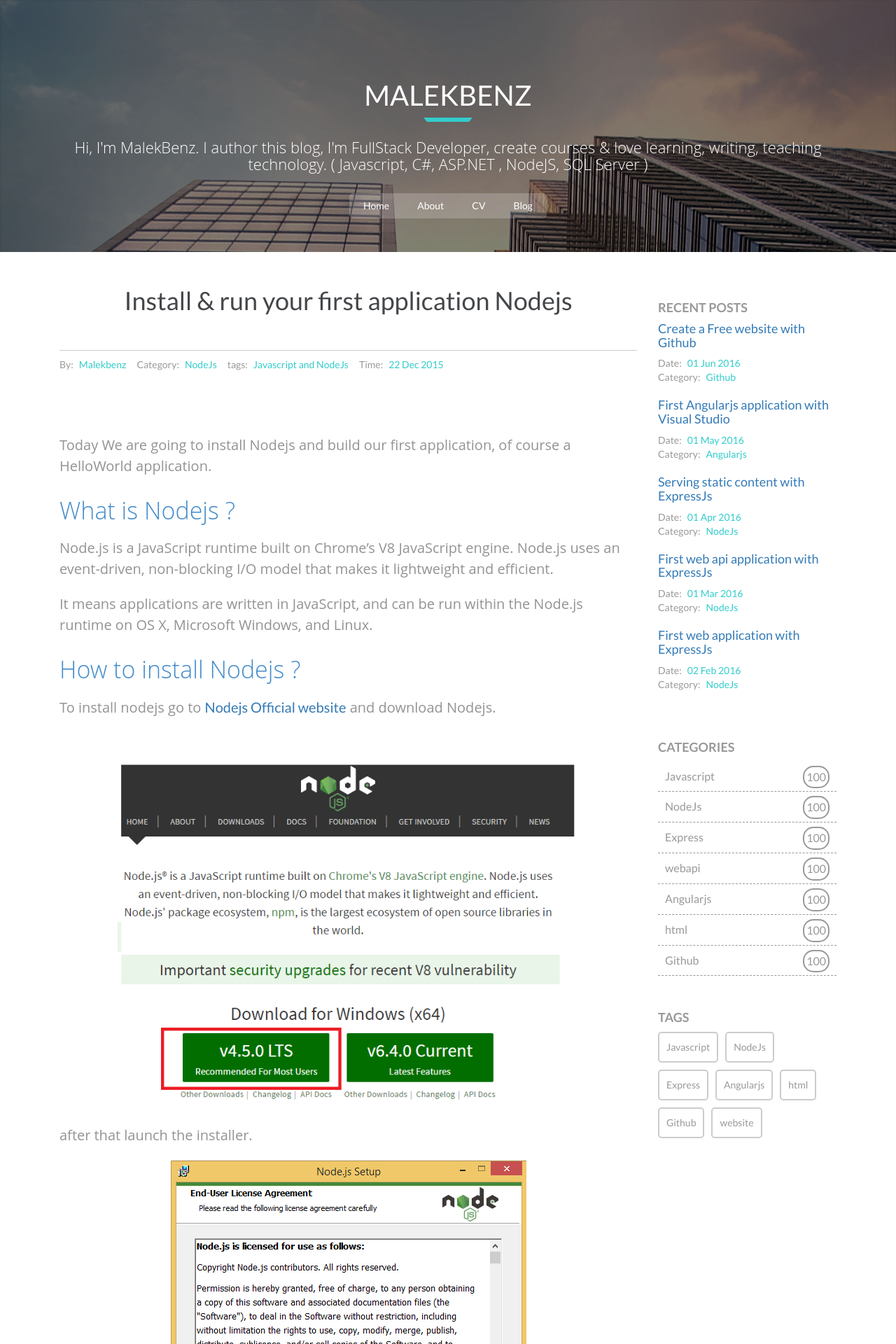
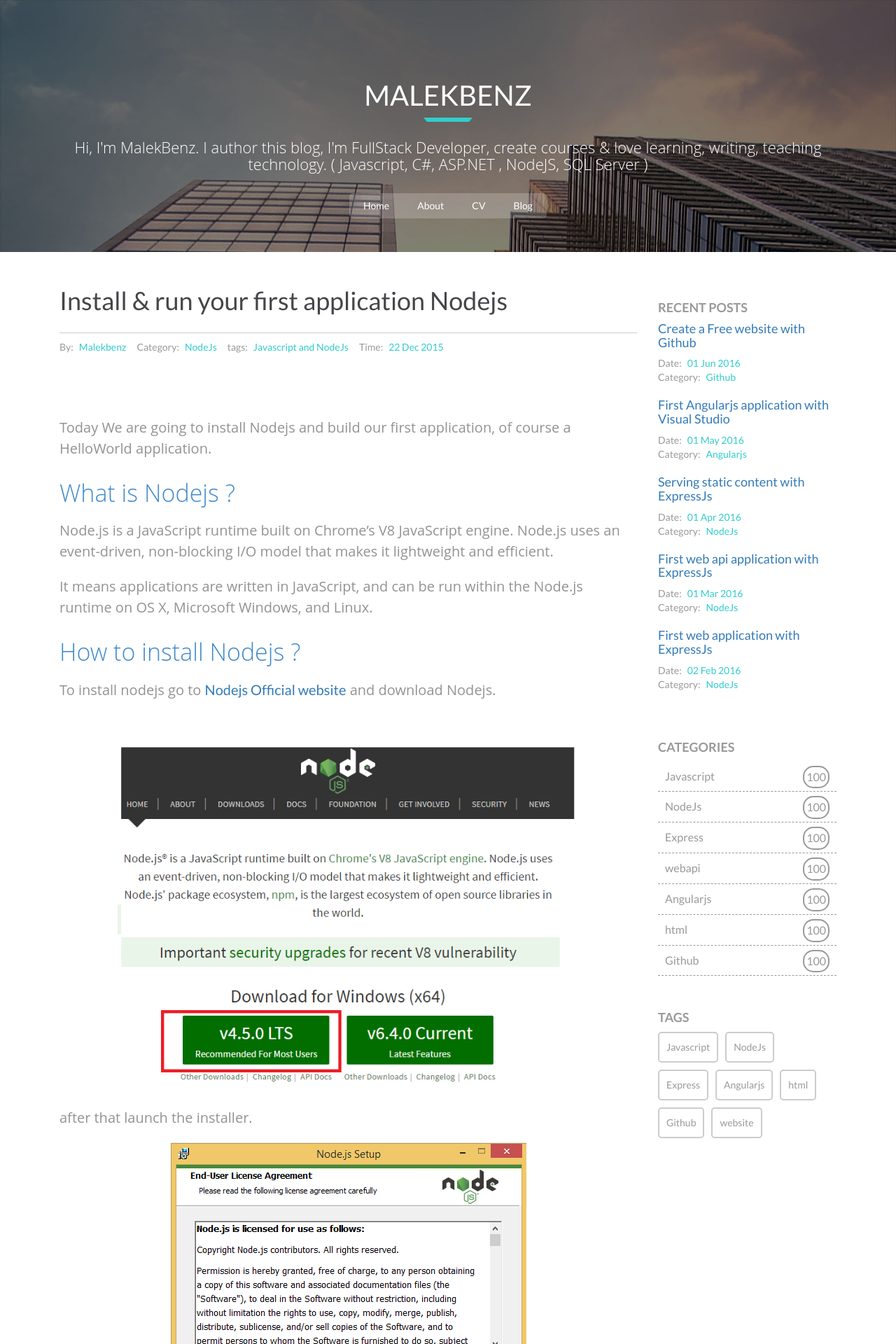
Before and after one commit to malekbenz/malekbenz, a Jekyll site: the page built from _posts/2015-12-22-install-run-your-first-application-nodejs.md, in a window 1280 px wide. Shown: the top 1920 px of the page at 70% size. Built offline with Jekyll 4.4.1, drawn with Linux system fonts in a browser that asks for light colours; nearby versions of some CDN libraries; comment, search, counter and statistics services are not loaded.

Commit message:
style.css

```diff
--- a/_layouts/post.html
+++ b/_layouts/post.html
@@ -3,14 +3,14 @@ layout: default
 ---
 
 <h1 class ="section-post" >{{ page.title }}</h1>
-<div class="post-by">
+
   <ul class="post-by">
     <li> By:<span>{{page.author}}</span></li>
     <li>Category:<span>{{page.category}}</span></li>
     <li>tags:<span>{{ page.tags | array_to_sentence_string}}</span></li>
     <li>Time:<span>{{page.date | date_to_string}}</span></li>
   </ul>
-</div>
+
 <div class="content">
   <artcicle class="section-post">
     {{ content }}
--- a/css/style.css
+++ b/css/style.css
@@ -1013,14 +1013,12 @@ ul.inner-link li a {
 	height: auto;
 	margin-top: 50px;
 	display: inline-block;
-	padding-bottom: 50px;
+	padding-bottom: 25px;
 	border-bottom: 1px solid #CCC;
 	margin-bottom: 10px;
 	}
 
-h1.section-post  {
-    text-align: center;
-	}
+
 .section-post h2 {
 	font-size: 34px;
 	color: #428bca;
@@ -1051,9 +1049,7 @@ h1.section-post  {
 	max-width: 80%;
 }
 
-div.post-by{
-	text-align: center;
-}
+
 
 ul.post-by {
 
```
